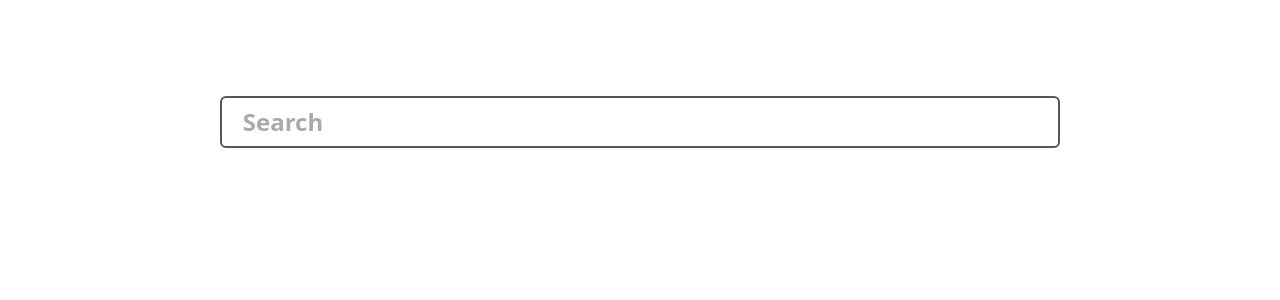
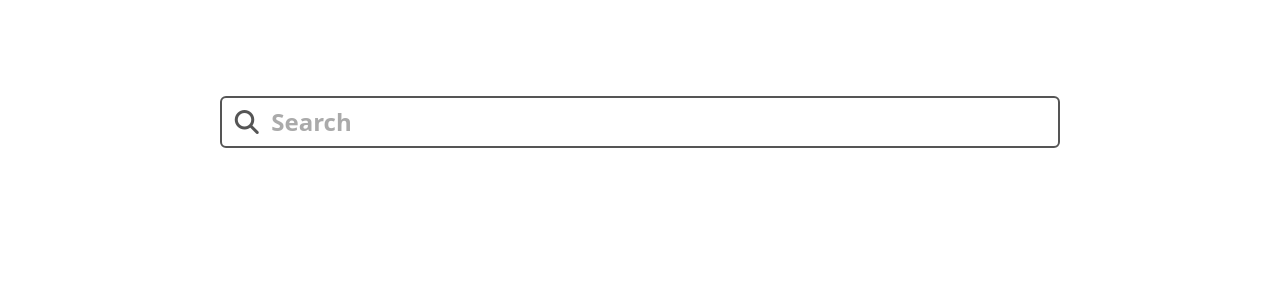
Before and after one commit to jihunparkme/jihunparkme.github.io, a Jekyll site: the page built from search.md, in a window 1280 px wide. Shown: the part 280-580 px from the top of the page. Built offline with Jekyll 4.4.1, drawn with Linux system fonts in a browser that asks for light colours; nearby versions of some CDN libraries.

Commit message:
add: fontawsome

```diff
--- a/_includes/head.html
+++ b/_includes/head.html
@@ -41,6 +41,7 @@
     {% include critical.css %}
 
   </style>
+  <script src="https://kit.fontawesome.com/b6dc1ea6ea.js" crossorigin="anonymous"></script>
   <link rel="preload" href="{{ '/assets/css/main.css' | relative_url }}" as="style" onload="this.rel='stylesheet'">
   <noscript><link rel="stylesheet" href="{{ '/assets/css/main.css' | relative_url }}"></noscript>
   <script type="text/javascript">
--- a/_includes/search.html
+++ b/_includes/search.html
@@ -1,6 +1,7 @@
+<main>
   <div class="common-header search">
     <div class="search">
-    <i class="fas fa-search fa-fw"></i>
+      <i class="fa-sharp fa-solid fa-magnifying-glass"></i>
       <input id="search-input"
         type="search"
         tabindex="1"
@@ -23,6 +24,10 @@
       json: '/assets/json/search-data.json',
       searchResultTemplate: `
         <li>
+          <div>
+            <i class="fas fa-folder fa-fw"></i>
+            <a href="{url}">{categories}</a>
+          </div>
           <div>
             <i class="fas fa-book fa-fw"></i>
             <a href="{url}">{title}</a>
@@ -96,3 +101,4 @@
       window.simpleJekyllSearch.search(document.getElementById('search-input').value);
     };
   </script>
+</main>
```
Lines whose indentation alone changed are shown as unchanged.
